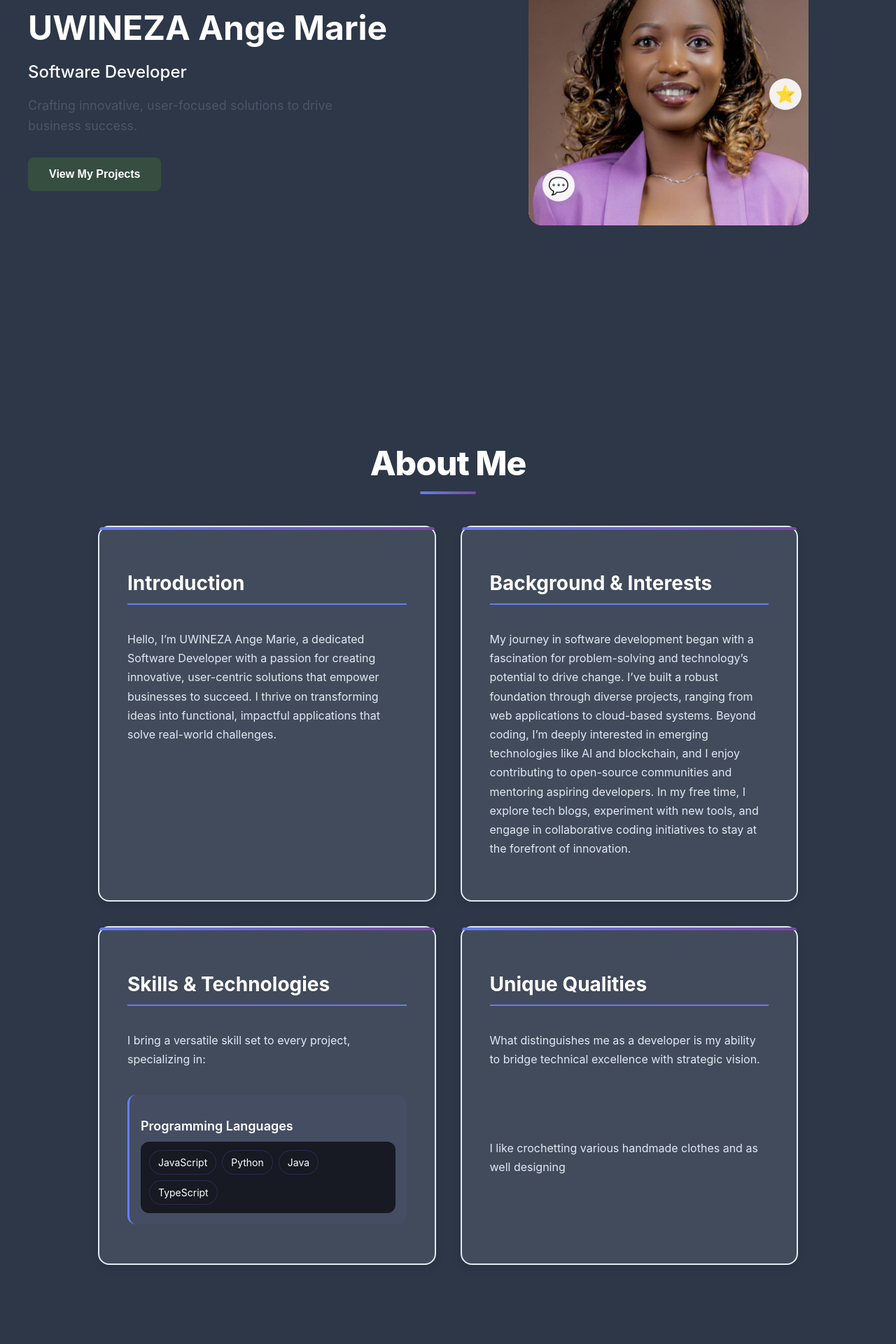
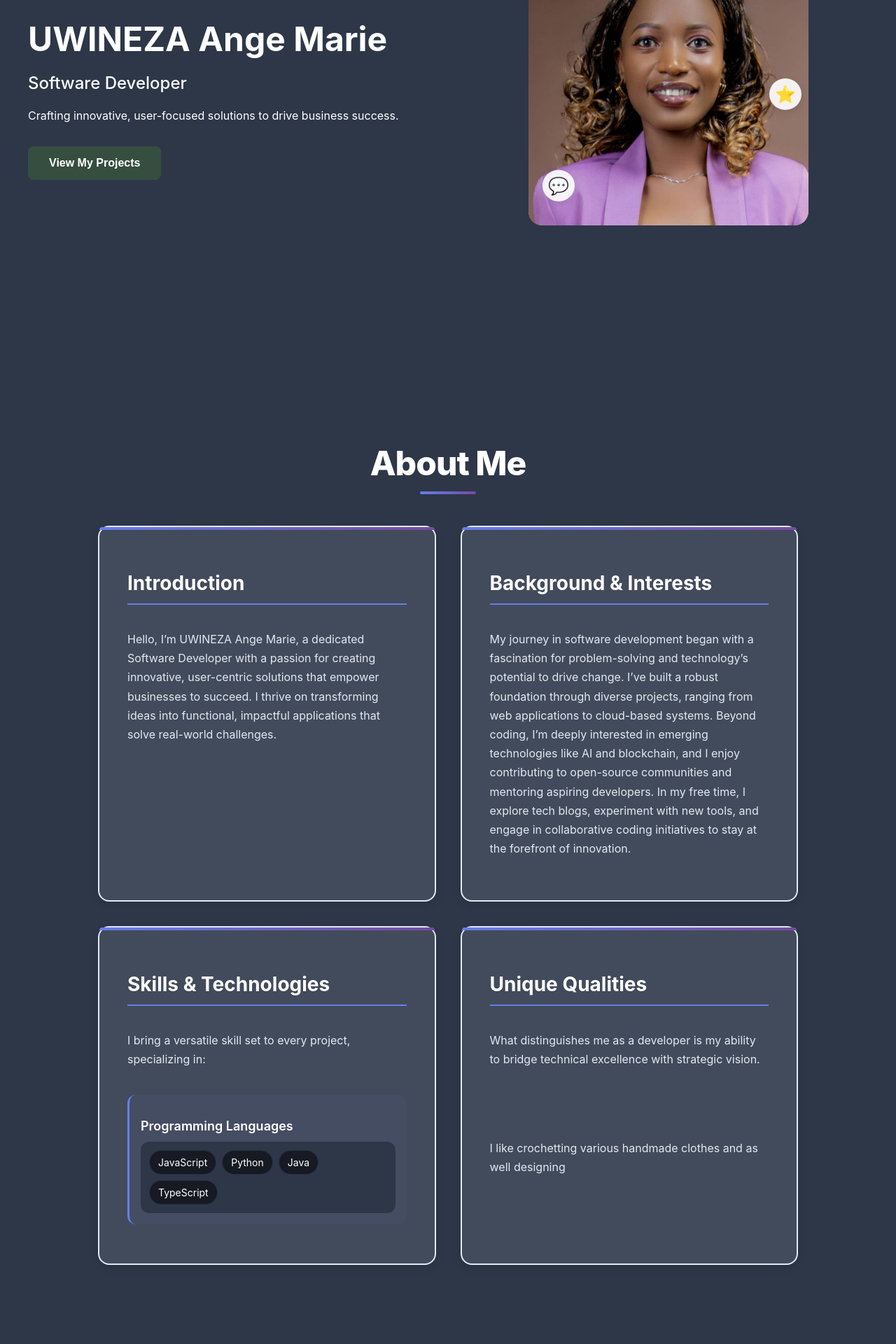
Before and after one commit to Angemarie-coder/portfolio-nextjs, a React (Create React App) app: page / in a window 1280 px wide. Shown: the part 300-2220 px from the top of the page at 70% size. Built offline with nearby package versions, Linux system fonts and the light colour scheme.

Commit message:
changed some text colors in contact info,hero and about section

```diff
--- a/src/styles/aboutSection.css
+++ b/src/styles/aboutSection.css
@@ -117,7 +117,7 @@ body {
   display: flex;
   flex-wrap: wrap;
   gap: 8px;
-  background: #171923;
+  background: #2d3748;
   border-radius: 12px;
   padding: 12px;
 }
--- a/src/styles/contactSection.css
+++ b/src/styles/contactSection.css
@@ -110,7 +110,7 @@
 }
 
 .contact-info a {
-  color: #ff6b35;
+  color: #66e7ea;
   text-decoration: none;
 }
 
--- a/src/styles/heroSection.css
+++ b/src/styles/heroSection.css
@@ -43,11 +43,11 @@
 }
 
 .hero-text p {
-  font-size: 18px;
-  color: #4a5568;
+  font-size: 16px;
+  color: #fff;
   line-height: 1.6;
   margin-bottom: 30px;
-  max-width: 90%;
+  max-width: 100%;
 }
 
 .get-started-btn {
@@ -166,9 +166,7 @@
     font-size: 20px;
   }
 
-  .hero-text p {
-    max-width: 100%;
-  }
+
 
   .image-placeholder {
     width: 300px;
@@ -185,9 +183,6 @@
     font-size: 18px;
   }
 
-  .hero-text p {
-    font-size: 16px;
-  }
 
   .image-placeholder {
     width: 250px;
```
